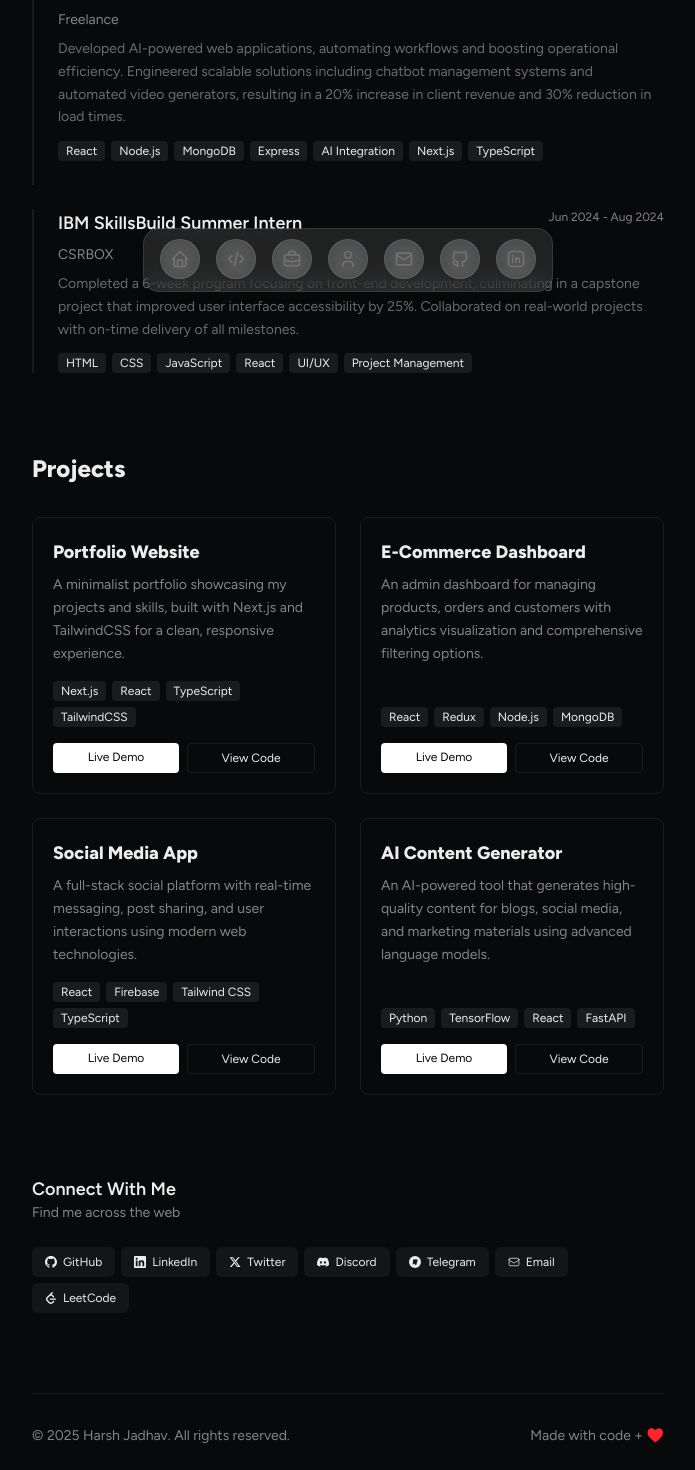
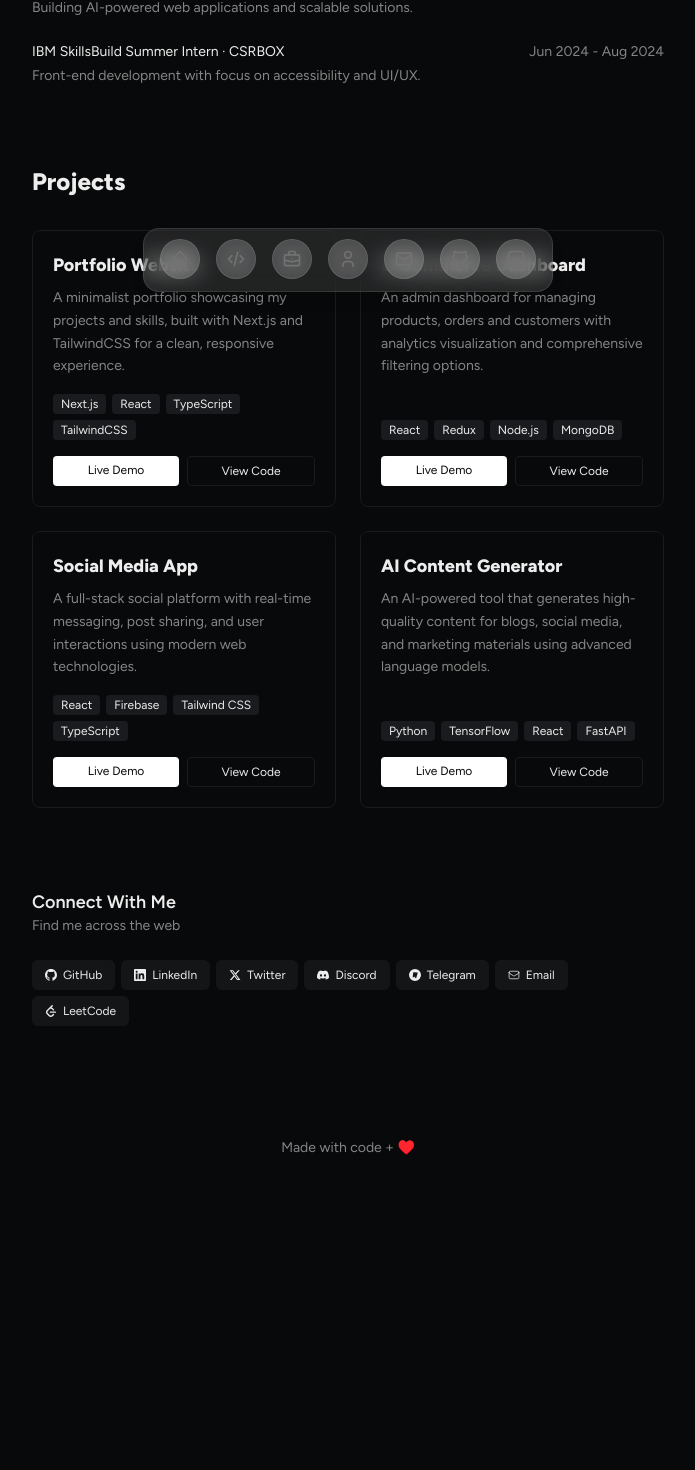
Before and after one commit to jadhavharshh/portfolio, a Next.js app: page / in a window 1280 px wide. Shown: the part 484-1954 px from the top of the page, without its empty margins (292-987 px from the left). After the commit the page ends 1738 px from the top, so only its background shows below. Built offline with nearby package versions, Linux system fonts and the light colour scheme; a web font is replaced by a local one.

Commit message:
fix: simplify footer layout and update experience descriptions for clarity

```diff
--- a/src/app/page.tsx
+++ b/src/app/page.tsx
@@ -70,10 +70,9 @@ export default function Home() {
           </motion.section>
 
           {/* Footer */}
-          <footer className="py-8 border-t border-border">
-            <div className="flex flex-col md:flex-row justify-between items-center gap-4 text-sm text-muted-foreground">
-              <div>© {new Date().getFullYear()} Harsh Jadhav. All rights reserved.</div>
-              <div>Made with code + ♥️</div>
+          <footer className="py-8">
+            <div className="text-center text-sm text-muted-foreground">
+              Made with code + ♥️
             </div>
           </footer>
         </div>
--- a/src/components/sections/ExperienceSection.tsx
+++ b/src/components/sections/ExperienceSection.tsx
@@ -15,14 +15,14 @@ const ExperienceSection = () => {
       company: "Freelance",
       position: "Full Stack Developer",
       period: "Mar 2023 - Present",
-      description: "Developed AI-powered web applications, automating workflows and boosting operational efficiency. Engineered scalable solutions including chatbot management systems and automated video generators, resulting in a 20% increase in client revenue and 30% reduction in load times.",
+      description: "Building AI-powered web applications and scalable solutions.",
       technologies: ["React", "Node.js", "MongoDB", "Express", "AI Integration", "Next.js", "TypeScript"]
     },
     {
       company: "CSRBOX",
       position: "IBM SkillsBuild Summer Intern",
       period: "Jun 2024 - Aug 2024",
-      description: "Completed a 6-week program focusing on front-end development, culminating in a capstone project that improved user interface accessibility by 25%. Collaborated on real-world projects with on-time delivery of all milestones.",
+      description: "Front-end development with focus on accessibility and UI/UX.",
       technologies: ["HTML", "CSS", "JavaScript", "React", "UI/UX", "Project Management"]
     }
   ];
@@ -30,34 +30,13 @@ const ExperienceSection = () => {
   return (
     <div className="space-y-6">
       {experiences.map((exp, index) => (
-        <motion.div
-          key={index}
-          className="border-l-2 border-border pl-6 pb-6 last:pb-0"
-          initial={{ opacity: 0, x: -10 }}
-          whileInView={{ opacity: 1, x: 0 }}
-          transition={{ duration: 0.4, delay: index * 0.1 }}
-          viewport={{ once: true }}
-        >
-          <div className="flex flex-col sm:flex-row sm:items-start justify-between mb-2 gap-2">
-            <h3 className="text-lg font-semibold">{exp.position}</h3>
-            <span className="text-xs text-muted-foreground">{exp.period}</span>
+        <div key={index} className="flex justify-between gap-8">
+          <div className="flex-1">
+            <h3 className="text-sm font-medium mb-1">{exp.position} · {exp.company}</h3>
+            <p className="text-sm text-muted-foreground">{exp.description}</p>
           </div>
-
-          <div className="text-sm text-muted-foreground mb-2">{exp.company}</div>
-
-          <p className="text-sm text-muted-foreground/80 mb-3 leading-relaxed">{exp.description}</p>
-
-          <div className="flex flex-wrap gap-1.5">
-            {exp.technologies.map((tech, i) => (
-              <span
-                key={i}
-                className="px-2 py-0.5 text-xs bg-secondary text-foreground rounded"
-              >
-                {tech}
-              </span>
-            ))}
-          </div>
-        </motion.div>
+          <div className="text-sm text-muted-foreground whitespace-nowrap text-right">{exp.period}</div>
+        </div>
       ))}
     </div>
   );
```
